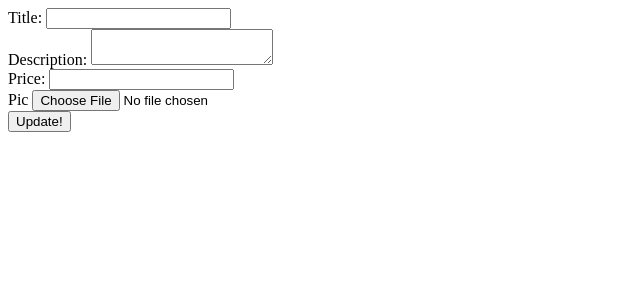
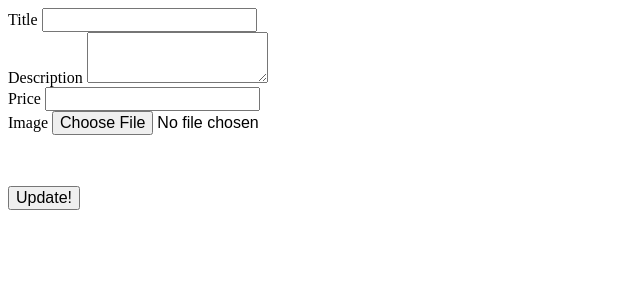
Before and after one commit to shreifelsaid/URList, a Flask app: page /update/4 in a window 1280 px wide. Shown: the top 300 px of the page, without its empty margins (0-640 px from the left). Run offline with Flask 2, Linux system fonts and the light colour scheme; data comes from the database, SQL or seed files in the repository; some libraries are stand-ins or nearby versions.

Commit message:
changed update form

```diff
--- a/templates/update.html
+++ b/templates/update.html
@@ -4,6 +4,40 @@
 
 {% block page_content %}
 
-{{ wtf.quick_form(update_form) }}
+<!-- {{ wtf.quick_form(update_form) }} -->
+
+
+          <form method="POST" enctype="multipart/form-data">
+          {{ update_form.csrf_token }}
+          {{ update_form.hidden_tag() }}
+            <div class="form-group">
+
+              <div class="form-group">
+                <label class="text-info">Title</label>
+                {{update_form.title (class_='form-control', rows="3", style="font-size: 100%;") }}
+              </div>
+
+              <div class="form-group">
+                <label class="text-info">Description</label>
+                {{update_form.body (class_='form-control', rows="3", style="font-size: 100%;") }}
+              </div>
+              <div class="form-group">
+                <label class="text-info">Price</label>
+                {{update_form.price (class_='form-control', rows="3" , style="font-size: 100%;") }}
+              </div>
+              <div class="custom-file">
+                <label class="text-info">Image</label>
+                  {{ update_form.pic (style="font-size: 100%;")}}
+              </div>
+                <div class="btn-toolbar left-content-between">
+                  <div class="btn-group" style="margin-top: 4%;">
+                      {{ update_form.submit(class_='btn btn-info btn-lg', style="font-size: 100%;")}}
+                  </div>
+
+              </div>
+            </div>
+          </form>
+
+
 
 {% endblock %}
```
